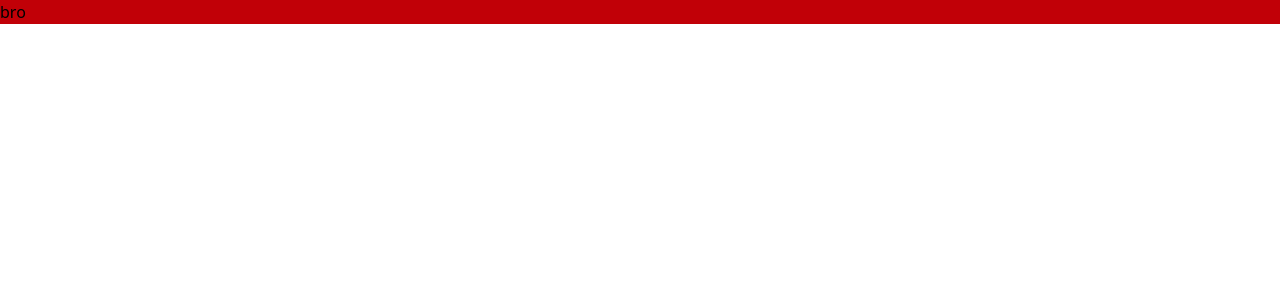
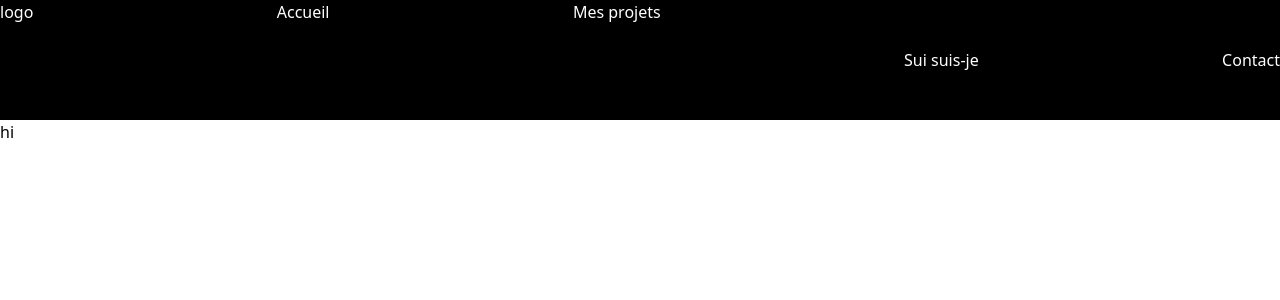
Before and after one commit to thaislario972/Portfolio, a Nuxt app: page /Home in a window 1280 px wide. Shown: the top 300 px of the page. Built offline with nearby package versions, Linux system fonts and the light colour scheme.

Commit message:
strucure

```diff
--- a/app/app.vue
+++ b/app/app.vue
@@ -1,5 +1,14 @@
+
+
 <template>
-  <div>
-  <div class="bg-red-700">bro</div>
-  </div>
+
+  <NuxtLayout>
+    <NuxtPage />
+  </NuxtLayout>
+
 </template>
+
+
+<script setup lang="ts">
+
+</script>
--- /dev/null
+++ b/app/component/AppHeader.vue
@@ -0,0 +1,17 @@
+<script setup lang="ts">
+
+</script>
+
+<template>
+<div class="bg-black w-full h-30 flex justify-between ">
+  <p class=" text-white">logo</p>
+  <nuxt-link to="/Home.vue" class=" text-white">Accueil</nuxt-link>
+  <nuxt-link to="/mes-projets.vue" class="text-white">Mes projets</nuxt-link>
+  <button class="text-white">Sui suis-je</button>
+  <button class="text-white">Contact</button>
+</div>
+</template>
+
+<style scoped>
+
+</style>
--- /dev/null
+++ b/app/layouts/default.vue
@@ -0,0 +1,14 @@
+<script setup lang="ts">
+import AppFooter from "~/component/AppFooter.vue";
+import AppHeader from "~/component/AppHeader.vue";
+</script>
+
+<template>
+  <AppHeader />
+  <slot />
+  <AppFooter />
+</template>
+
+<style scoped>
+
+</style>
--- /dev/null
+++ b/app/pages/Home.vue
@@ -0,0 +1,11 @@
+<script setup lang="ts">
+
+</script>
+
+<template>
+<div> hi </div>
+</template>
+
+<style scoped>
+
+</style>
--- /dev/null
+++ b/app/pages/index.vue
@@ -0,0 +1,11 @@
+<script setup lang="ts">
+
+</script>
+
+<template>
+  <NuxtPage />
+</template>
+
+<style scoped>
+
+</style>
--- a/app/component/mes-projets.vue
+++ b/app/pages/mes-projets.vue
@@ -3,7 +3,7 @@
 </script>
 
 <template>
-
+<div> no</div>
 </template>
 
 <style scoped>
```
Also changed, not shown: app/component/AppFooter.vue (renamed from app/component/Home.vue).
